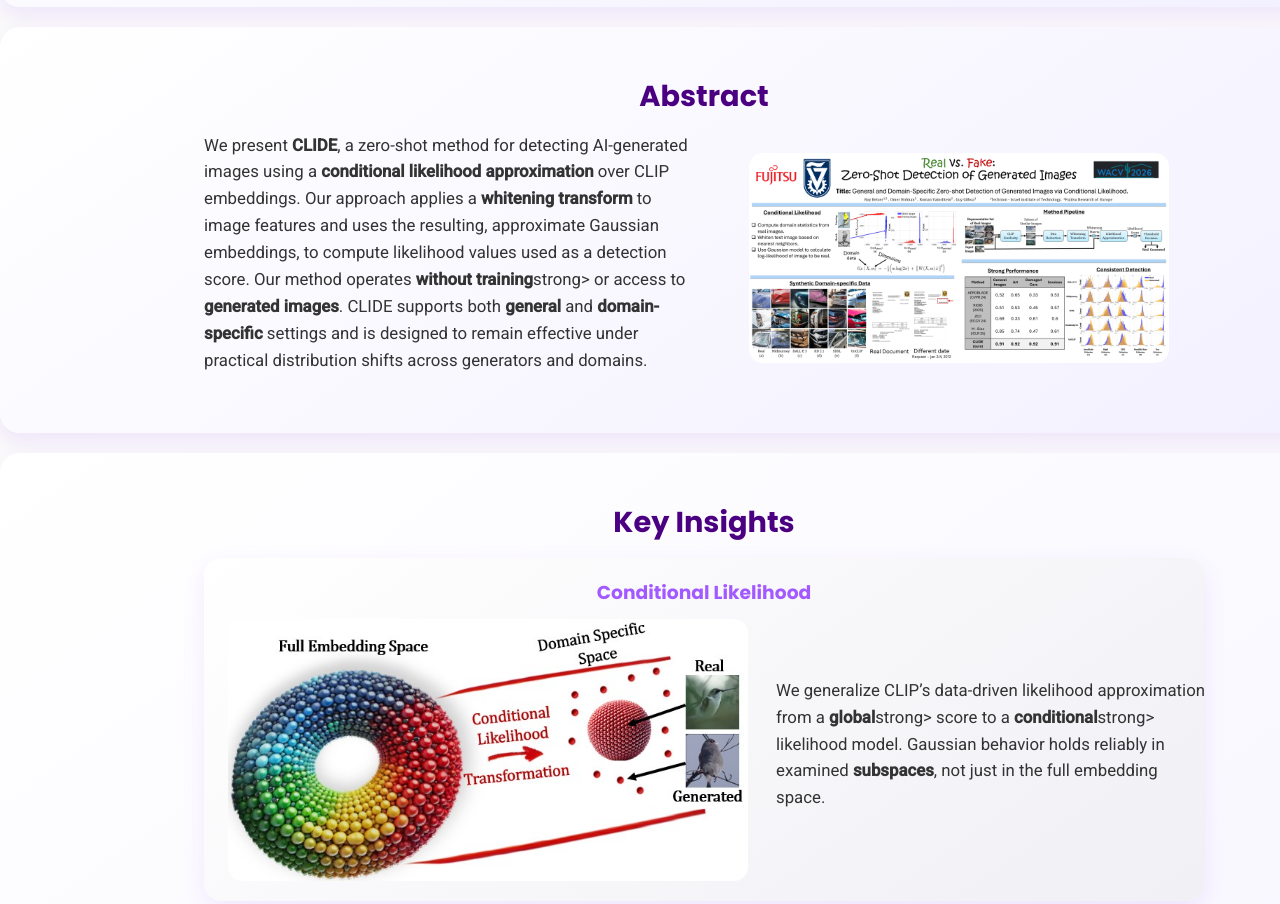
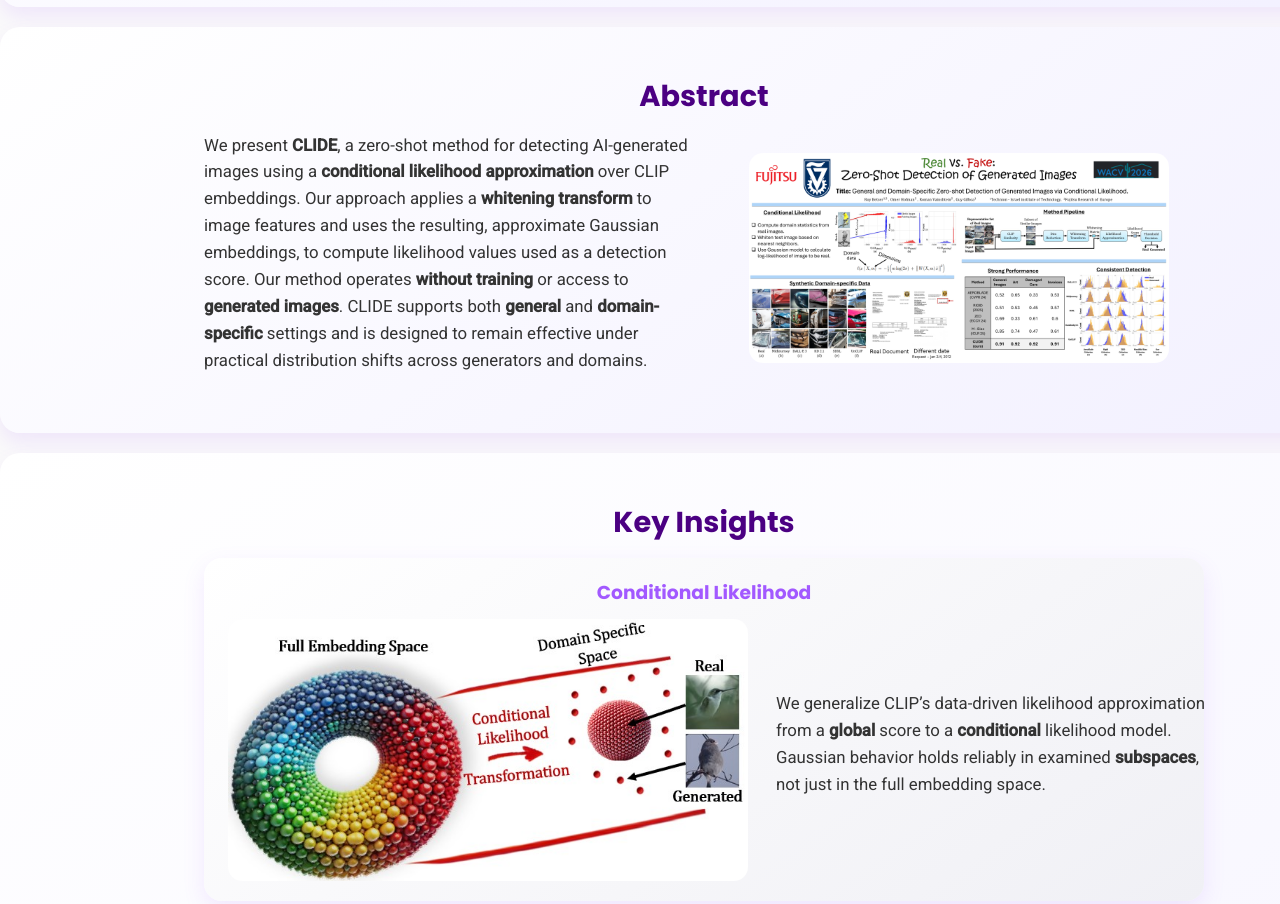
Before and after one commit to rbetser/CLIDE, a plain HTML site: page index.html in a window 1280 px wide. Shown: the part 480-1384 px from the top of the page. Drawn offline with Linux system fonts and the light colour scheme.

Commit message:
Update index.html

```diff
--- a/index.html
+++ b/index.html
@@ -267,7 +267,7 @@
             We present <strong>CLIDE</strong>, a zero-shot method for detecting AI-generated images using a
             <strong>conditional likelihood approximation</strong> over CLIP embeddings. Our approach applies a
             <strong>whitening transform</strong> to image features and uses the resulting, approximate Gaussian embeddings,
-            to compute likelihood values used as a detection score. Our method operates <strong>without training</strong>strong> or access to <strong>generated images</strong>.
+            to compute likelihood values used as a detection score. Our method operates <strong>without training</strong> or access to <strong>generated images</strong>.
             CLIDE supports both <strong>general</strong> and <strong>domain-specific</strong> settings and is designed to remain effective
             under practical distribution shifts across generators and domains.
           </p>
@@ -301,7 +301,7 @@
               <div class="left"><img src="misc/teaser.jpg" alt="Conditional likelihood diagram"></div>
               <div class="right">
                 <p>
-                  We generalize CLIP’s data-driven likelihood approximation from a <strong>global</strong>strong> score to a <strong>conditional</strong>strong> likelihood model.
+                  We generalize CLIP’s data-driven likelihood approximation from a <strong>global</strong> score to a <strong>conditional</strong> likelihood model.
                   Gaussian behavior holds reliably in examined <strong>subspaces</strong>, not just in the full embedding space. </p>
               </div>
             </div>
@@ -333,7 +333,7 @@
           </div>
 
           <div class="card-insight">
-            <div class="upper"><h3>Consisten Behavior</h3></div>
+            <div class="upper"><h3>Consistent Behavior</h3></div>
             <div class="bottom">
               <div class="left"><img src="misc/opp_hists.jpg" alt="Deployment diagram"></div>
               <div class="right">
```
